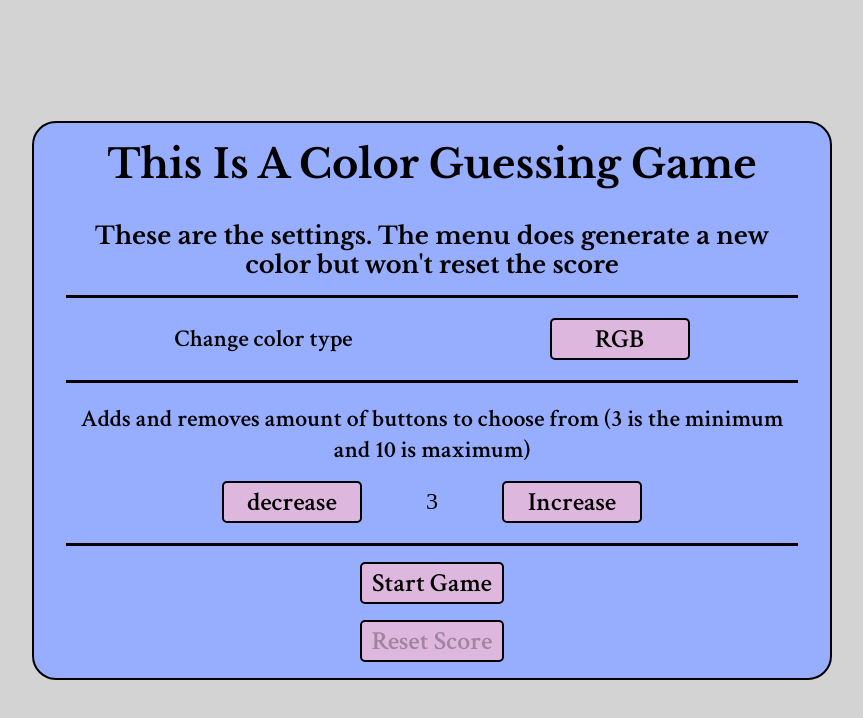
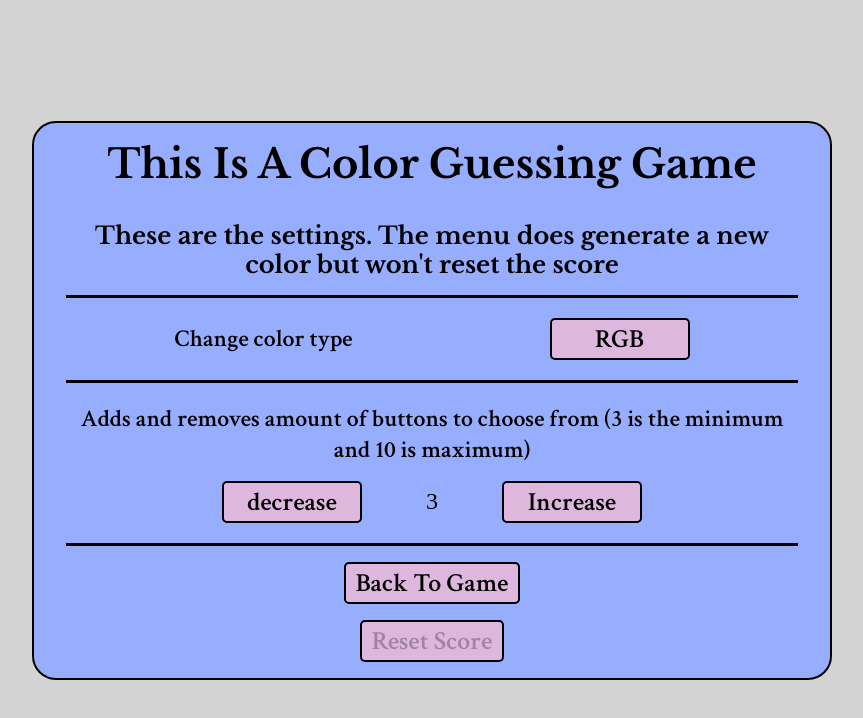
Before and after one commit to BernardusPH/color-Guess-Game, a React (Vite) app: page / in a window 1280 px wide. Shown: the top 718 px of the page, without its empty margins (208-1071 px from the left). Built offline with nearby package versions, Linux system fonts and the light colour scheme.

Commit message:
localStorage fix

```diff
--- a/src/components/gameMenu/Menu.jsx
+++ b/src/components/gameMenu/Menu.jsx
@@ -58,10 +58,10 @@ const Menu = (props) => {
         handleDifficulty={handleDifficulty}
       />
       <Button onClick={handleStartClick}>
-        {props.gameMenu.touched ? "Back To Game" : "Start Game"}
+        {(props.gameMenu.touched || (localStorage.getItem("score")!=0)) ? "Back To Game" : "Start Game"}
       </Button>
       <br />
-      <Button onClick={handleReset} disable={!props.gameMenu.touched}>
+      <Button onClick={handleReset} disable={!(props.gameMenu.touched && (localStorage.getItem("score")!=0))}>
         Reset Score
       </Button>
     </div>
```
